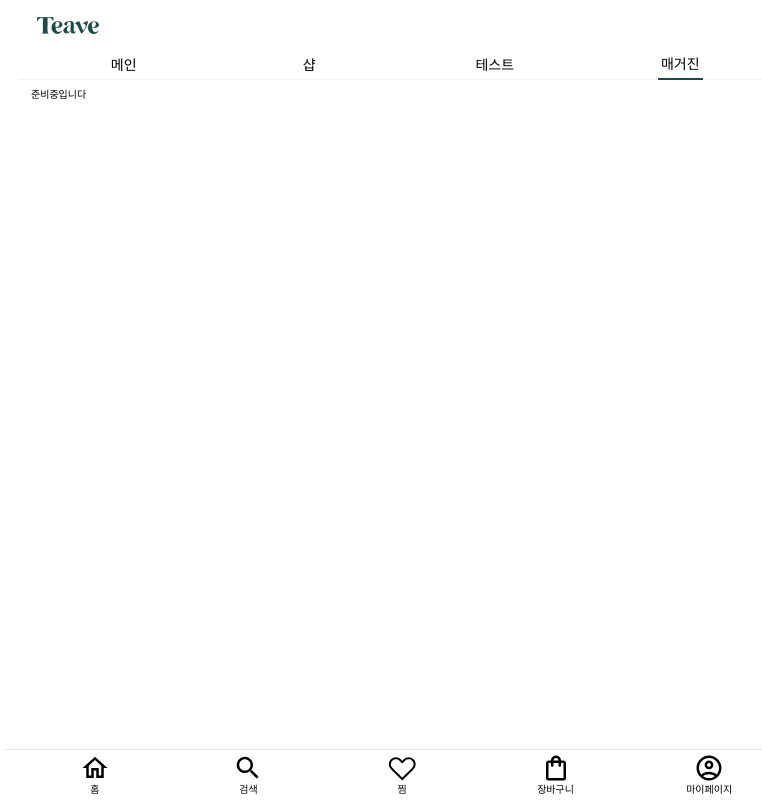
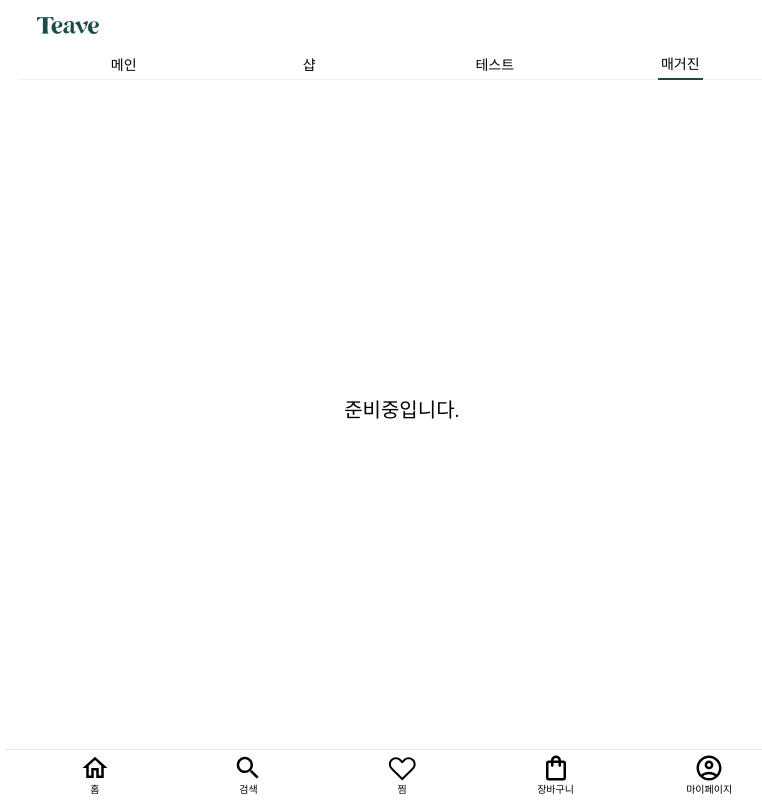
Before and after one commit to The-Teable/teave-mobile, a Next.js app: page /home/magazine in a window 1280 px wide. Shown: the whole page, without its empty margins (238-1000 px from the left). Built offline with nearby package versions, Linux system fonts and the light colour scheme.

Commit message:
feat: shop init

```diff
--- a/pages/home/magazine.tsx
+++ b/pages/home/magazine.tsx
@@ -1,12 +1,23 @@
 import HomeLayout from "../../components/layout/HomeLayout";
 import { HOME_HEADER_INDEX } from "../../components/layout/HomeHeader";
+import styled from "styled-components";
 
 const MagazinePage = () => {
   return (
     <HomeLayout headerIndex={HOME_HEADER_INDEX.MAGAZINE}>
-      <div>준비중입니다</div>
+      <S.Container>준비중입니다.</S.Container>
     </HomeLayout>
   );
 };
 
 export default MagazinePage;
+
+const S: any = {};
+
+S.Container = styled.section`
+  display: flex;
+  justify-content: center;
+  align-items: center;
+  height: 80vh;
+  font-size: 2rem;
+`;
```
Also changed, not shown: pages/home/shop.tsx (+14 -0 lines), public/image/icon_filter.svg (added), public/image/icon_sort.svg (added).
